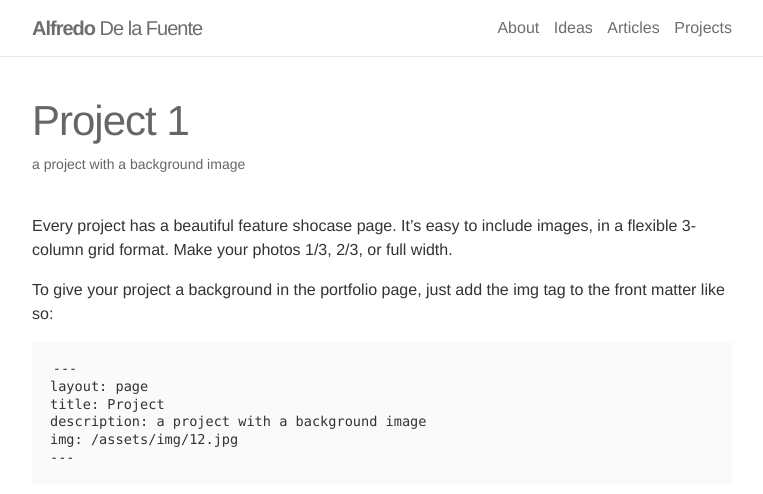
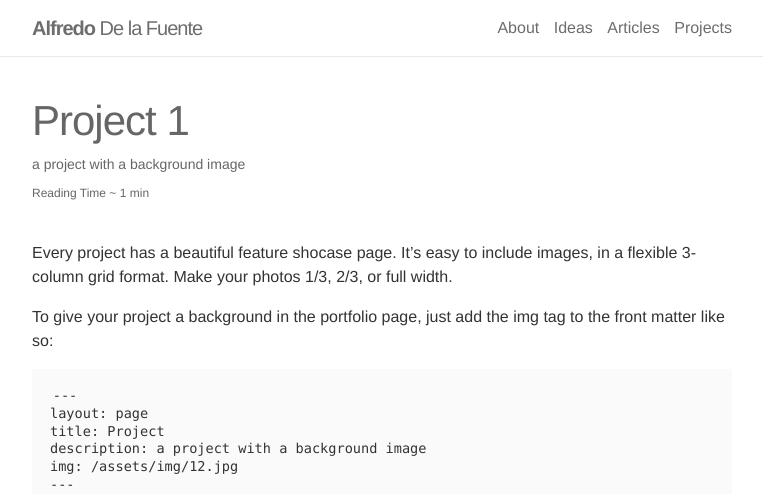
Before and after one commit to Alfo5123/Alfo5123.github.io, a Jekyll site: the page built from _projects/1_project.markdown, in a window 1280 px wide and 900 px high, cut to the strip 0-494 px from the top of the window. Shown: the whole strip, without its empty margins (258-1021 px from the left). Built offline with Jekyll 4.4.1, drawn with Linux system fonts in a browser that asks for light colours; nearby versions of some CDN libraries.

Commit message:
Added project class and readtime functionality

```diff
--- a/_layouts/post.html
+++ b/_layouts/post.html
@@ -6,7 +6,7 @@
   <header class="post-header">
     <h1 class="post-title">{{ page.title }}</h1>
     <p class="post-meta">{{ page.date | date: "%B %-d, %Y" }}{% if page.author %} • {{ page.author }}{% endif %}{% if page.meta %} • {{ page.meta }}{% endif %}</p>
-    <small> Reading Time ~ {% include readtime.html %}</small>
+    <p class="post-meta"> Reading Time ~ {% include readtime.html %}</p>
   </header>
 
   <article class="post-content">
--- /dev/null
+++ b/_layouts/project.html
@@ -0,0 +1,16 @@
+---
+layout: default
+---
+<div class="post">
+
+  <header class="post-header">
+    <h1 class="post-title">{{ page.title }}</h1>
+    <h5 class="post-description">{{ page.description }}</h5>
+    <p class="post-meta"><h6> Reading Time ~ {% include readtime.html %}</h6></p>
+  </header>
+
+  <article class="post-content {{project.title}} clearfix">
+    {{ content }}
+  </article>
+
+</div>
--- a/_projects/1_project.markdown
+++ b/_projects/1_project.markdown
@@ -1,5 +1,5 @@
 ---
-layout: page
+layout: project
 title: Project 1
 description: a project with a background image
 img: /assets/img/12.jpg
```
Also changed, not shown: 9 other files.
